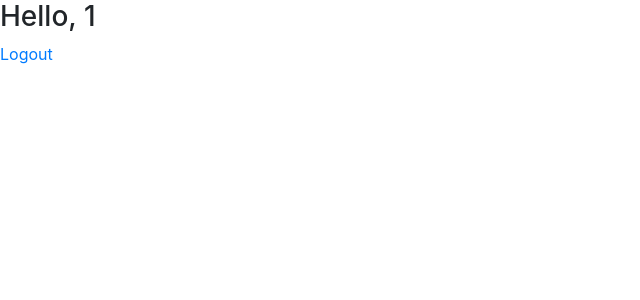
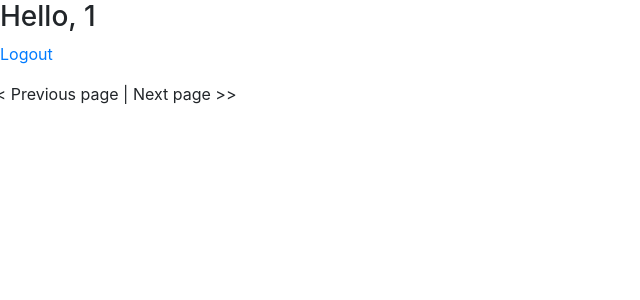
Before and after one commit to augustovictor/python-blog-lab, a Flask app: page /admin in a window 1280 px wide. Shown: the top 300 px of the page, without its empty margins (0-640 px from the left). Run offline with Flask 2, Linux system fonts and the light colour scheme; the visitor is signed in with stand-in values (Sample User, id 1); data that the repository does not hold is empty; some libraries are stand-ins or nearby versions.

Commit message:
[FEAT] Add pagination

```diff
--- a/src/blog/views.py
+++ b/src/blog/views.py
@@ -8,14 +8,20 @@ import bcrypt
 from slugify import slugify
 from src.author.decorators import author_required
 
-@app.route('/')
-@app.route('/index')
-def index():
-    return 'Hey you!'
+POSTS_PER_PAGE = 3
 
 @app.route('/author')
 def new_author():
     return render_template('blog/admin.html')
+
+@app.route('/')
+@app.route('/index')
+@app.route('/index/<int:page>')
+def index(page=1):
+    # True returns 404 for not existent pages
+    # False returns empty list
+    posts = Post.query.order_by(Post.created_at.desc()).paginate(page, POSTS_PER_PAGE, False)
+    return render_template('blog/admin.html', posts=posts)
 
 @app.route('/admin')
 @author_required
--- a/src/templates/blog/admin.html
+++ b/src/templates/blog/admin.html
@@ -14,7 +14,7 @@
     {% if posts %}
         <div class="row">
             <ul>
-                {% for post in posts %}
+                {% for post in posts.items %}
                     <li>
                         <a href="{{ url_for('get_article', slug=post.slug) }}">{{ post.title }}</a>
                       - by {{ post.author.fullname }} at {{ post.created_at.strftime('%Y-%m-%d') }}
@@ -24,6 +24,20 @@
 
             </ul>
         </div>
+        <div class="row">
+            <div class="post-paginate">
+                {% if posts.has_prev %}
+                    <a href="{{ url_for('index', page=posts.prev_num) }}">&lt;&lt; Previous page</a>
+                {% else %}
+                    &lt;&lt; Previous page
+                {% endif %} |
+                {% if posts.has_next %}
+                    <a href="{{ url_for('index', page=posts.next_num) }}">Next page &gt;&gt;</a>
+                {% else %}
+                    Next page &gt;&gt;
+                {% endif %}
+            </div>
+        </div>
     {% endif %}
 
 {% endblock %}
```
